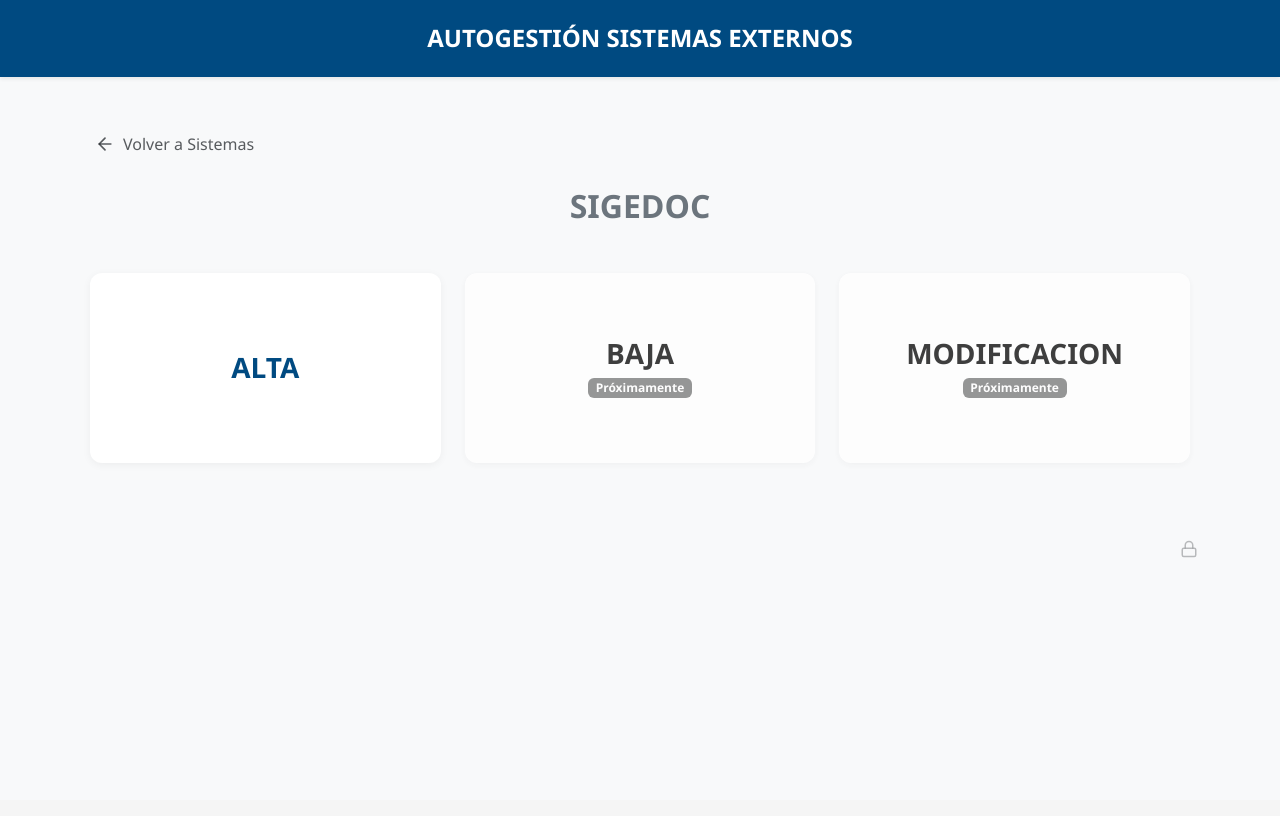
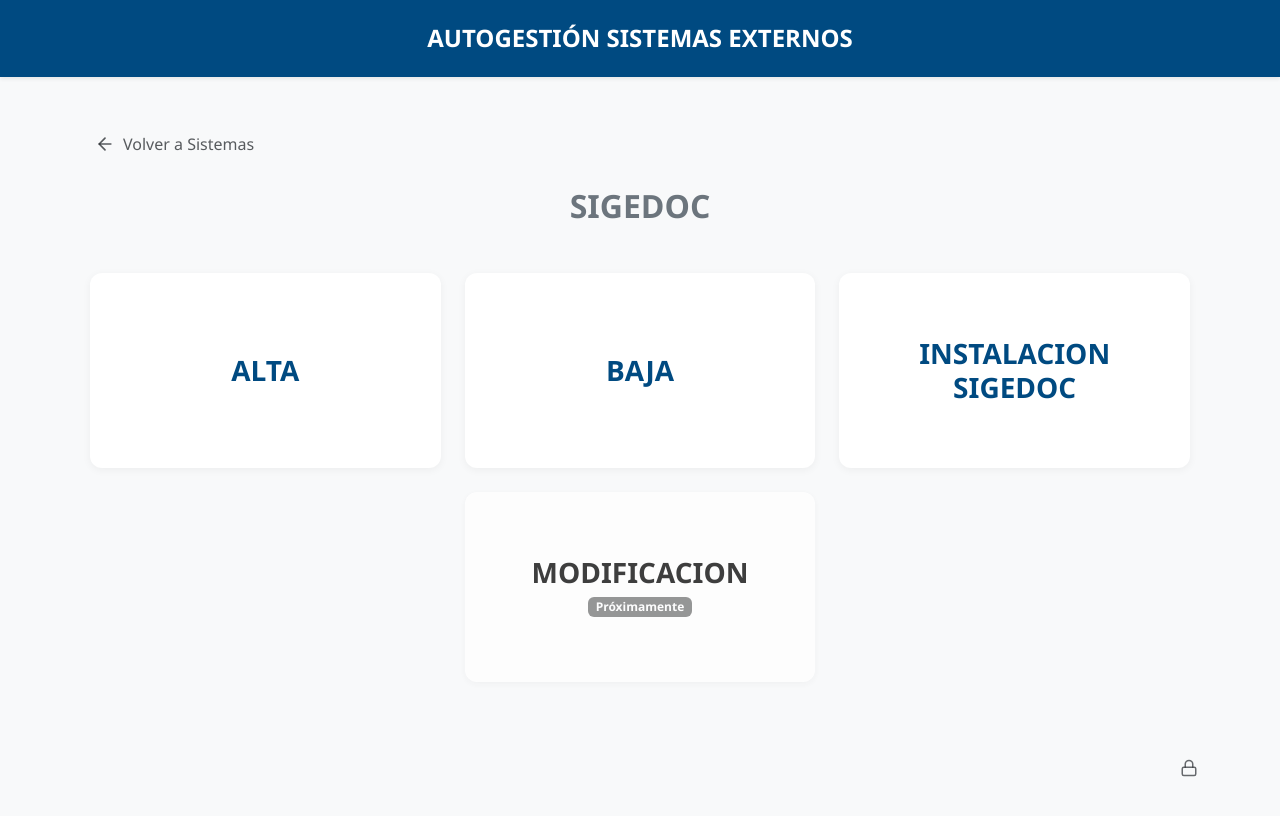
Before and after one commit to FrancoGAlbornoz/autog-sigedoc-frontend, a React (Vite) app: page /sigedoc in a window 1280 px wide. Shown: the top 816 px of the page. Built offline with nearby package versions, Linux system fonts and the light colour scheme.

Commit message:
Cambios en el seleccionador de SIGEDOC

```diff
--- a/src/pages/SIGEDOC/SigedocSelect.jsx
+++ b/src/pages/SIGEDOC/SigedocSelect.jsx
@@ -7,8 +7,9 @@ const SigedocSelection = () => {
 
   const opciones = [
     { id: 1, nombre: "ALTA", activo: true },
-    { id: 2, nombre: "BAJA", activo: false },
-    { id: 3, nombre: "MODIFICACION", activo: false },
+    { id: 2, nombre: "BAJA", activo: true },
+    { id: 3, nombre: "INSTALACION SIGEDOC", activo: true },
+    { id: 4, nombre: "MODIFICACION", activo: false },
   ];
 
   // --- LÓGICA DEL MODAL PARA ADMINS ---
@@ -69,7 +70,17 @@ const SigedocSelection = () => {
         {opciones.map((opcion) => (
           <div key={opcion.id} className="col-12 col-sm-6 col-lg-4">
             <button
-              onClick={() => opcion.activo && navigate("/sigedoc/alta/options")}
+              onClick={() =>
+                (opcion.activo &&
+                  opcion.nombre === "ALTA" &&
+                  navigate("/sigedoc/alta/options")) ||
+                (opcion.activo &&
+                  opcion.nombre === "BAJA" &&
+                  navigate("/sigedoc/baja/options")) ||
+                (opcion.activo &&
+                  opcion.nombre === "INSTALACION SIGEDOC" &&
+                  navigate("/sigedoc/instalacion/options"))
+              }
               className={`card h-100 w-100 shadow-sm border-2 py-5 transition-all ${
                 opcion.activo
                   ? "btn btn-outline-primary bg-white text-dark border-info"
@@ -105,7 +116,7 @@ const SigedocSelection = () => {
         <button
           onClick={handleAccesoAdmin}
           className="btn btn-link text-muted border-0 p-0"
-          style={{ opacity: 0.4, textDecoration: "none" }} // Opacidad subida a 0.4
+          style={{ opacity: 0.9, textDecoration: "none" }} // Opacidad subida a 0.4
           title="Gestión Interna"
         >
           <Lock size={18} />
```
